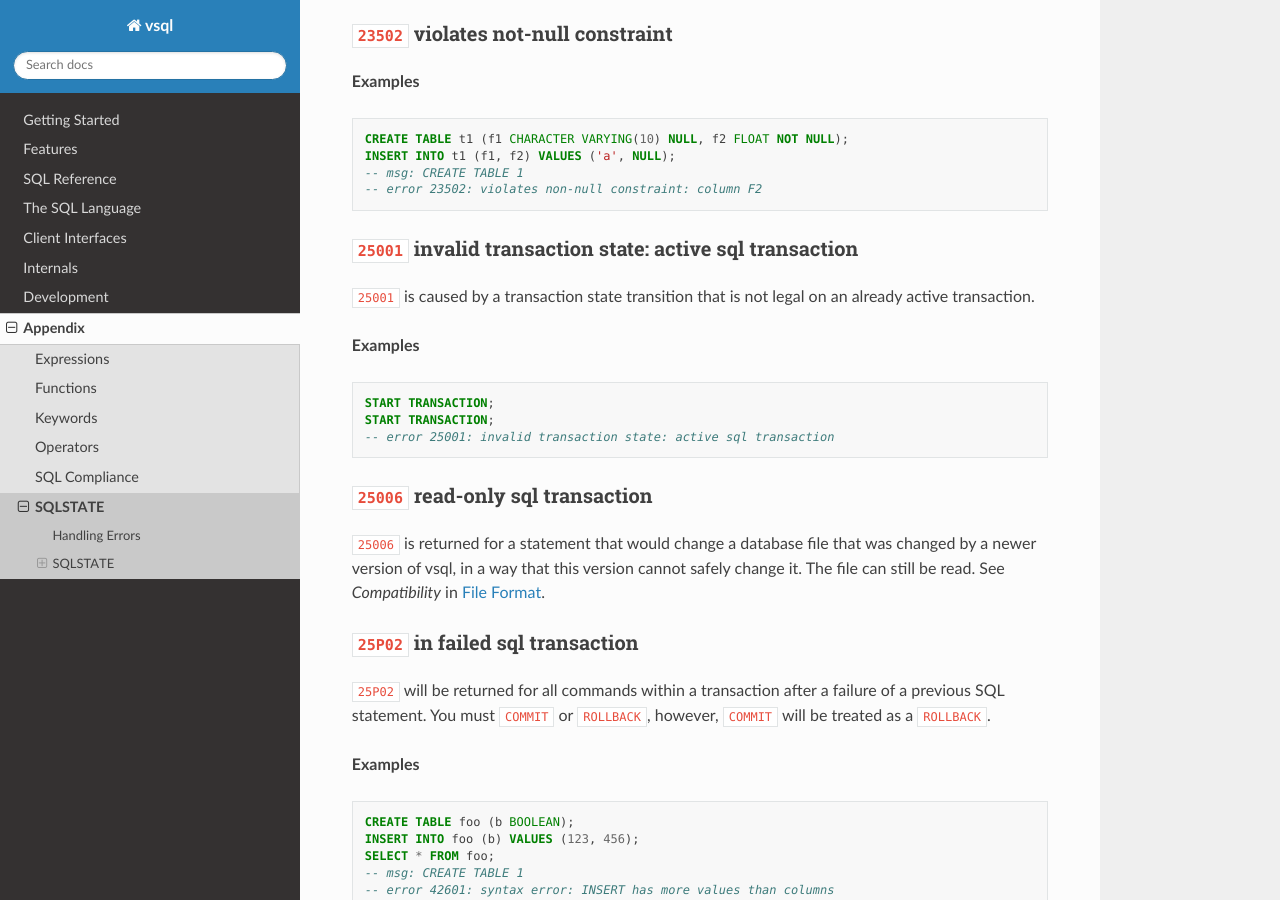
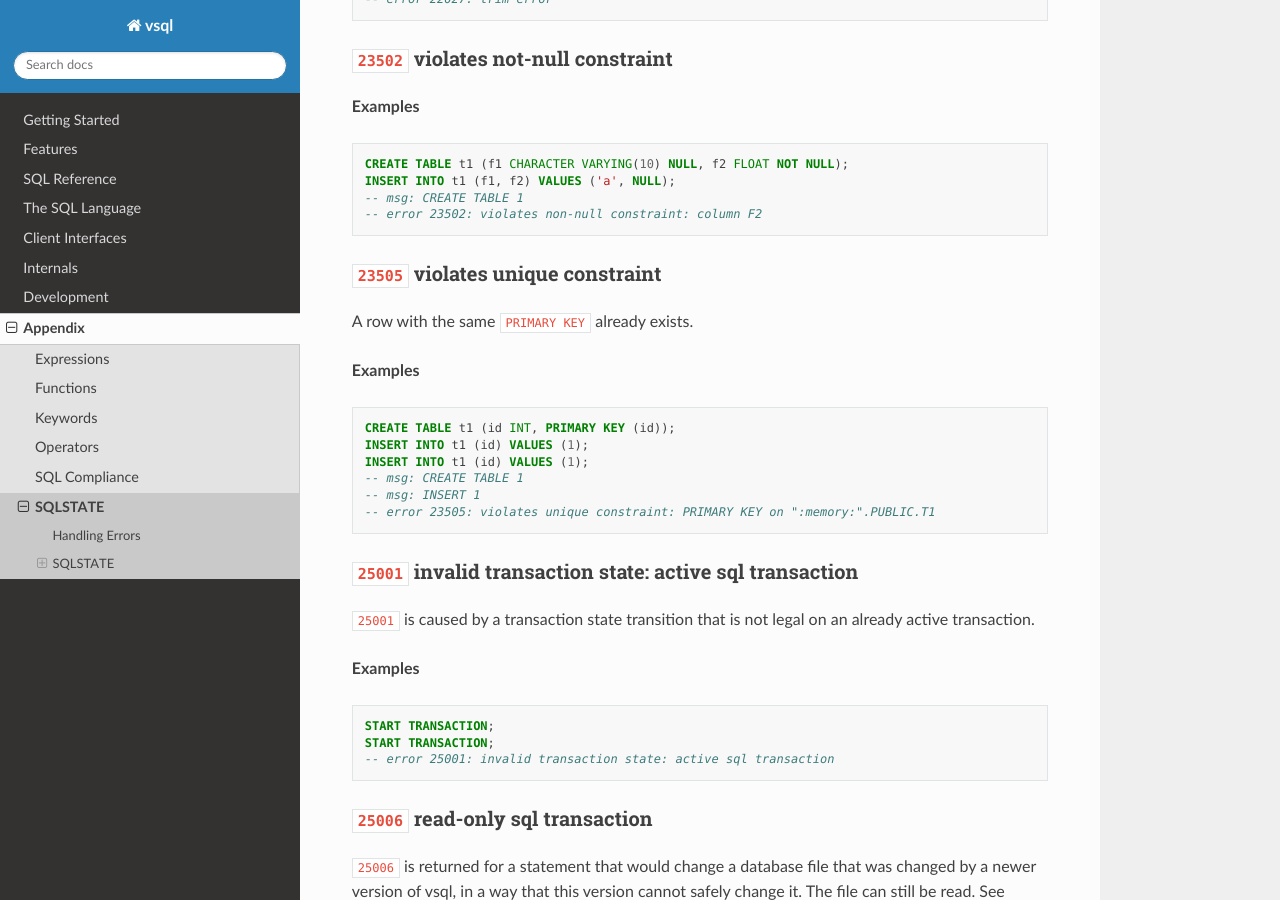
Before and after one commit to elliotchance/vsql, a Sphinx documentation site: the page built from docs/sqlstate.rst, in a window 1280 px wide and 900 px high, scrolled down 3710 px. Built offline with Sphinx 7.4.7 and the Read the Docs theme 3.1.0, drawn with Linux system fonts in a browser that asks for light colours; some of the changed text lies outside the part shown.

Commit message:
storage: Enforce PRIMARY KEY uniqueness and NOT NULL
Duplicate and NULL keys were written to the file. A duplicate key is now a
23505 error, or 40001 if another transaction that hasn't finished is creating
or deleting that key. Columns in a PRIMARY KEY are implicitly NOT NULL, which
also changes how those columns are stored in each row.

SQL E141-03
SQL E141-08

Fixes #270

Co-Authored-By: Claude Opus 5.5 <noreply@anthropic.com>

```diff
--- a/docs/create-table.rst
+++ b/docs/create-table.rst
@@ -27,8 +27,8 @@ The PRIMARY KEY both prevents the same value from being inserted and dictates
 the order that data will naturally be retreived in (even if the PRIMARY KEY is
 not used).
 
-A PRIMARY KEY does not allow NULLs, so all columns used in the PRIMARY KEY must
-also be declared as ``NOT NULL``.
+A PRIMARY KEY does not allow NULLs, so all columns used in the PRIMARY KEY are
+``NOT NULL``, even if they are not declared that way.
 
 Examples
 --------
--- a/docs/sql-compliance.rst
+++ b/docs/sql-compliance.rst
@@ -295,7 +295,7 @@ As of the latest version (or at least the version of this documentation)
    * - ❌ E141-02
      - ``UNIQUE`` constraints of ``NOT NULL`` columns
 
-   * - ❌ E141-03
+   * - ⭕ E141-03
      - ``PRIMARY KEY`` constraints
 
    * - ❌ E141-04
@@ -307,7 +307,7 @@ As of the latest version (or at least the version of this documentation)
    * - ❌ E141-07
      - Column defaults
 
-   * - ❌ E141-08
+   * - ✅ E141-08
      - ``NOT NULL`` inferred on ``PRIMARY KEY``
 
    * - ❌ E141-10
--- a/docs/sqlstate.rst
+++ b/docs/sqlstate.rst
@@ -168,6 +168,22 @@ The trim character must be exactly one character.
   INSERT INTO t1 (f1, f2) VALUES ('a', NULL);
   -- msg: CREATE TABLE 1
   -- error 23502: violates non-null constraint: column F2
+
+``23505`` violates unique constraint
+^^^^^^^^^^^^^^^^^^^^^^^^^^^^^^^^^^^^
+
+A row with the same ``PRIMARY KEY`` already exists.
+
+**Examples**
+
+.. code-block:: sql
+
+  CREATE TABLE t1 (id INT, PRIMARY KEY (id));
+  INSERT INTO t1 (id) VALUES (1);
+  INSERT INTO t1 (id) VALUES (1);
+  -- msg: CREATE TABLE 1
+  -- msg: INSERT 1
+  -- error 23505: violates unique constraint: PRIMARY KEY on ":memory:".PUBLIC.T1
 
 ``25001`` invalid transaction state: active sql transaction
 ^^^^^^^^^^^^^^^^^^^^^^^^^^^^^^^^^^^^^^^^^^^^^^^^^^^^^^^^^^^
```
Also changed, not shown: other parts of docs/sql-compliance.rst (+1 -1 lines), 7 other files.
